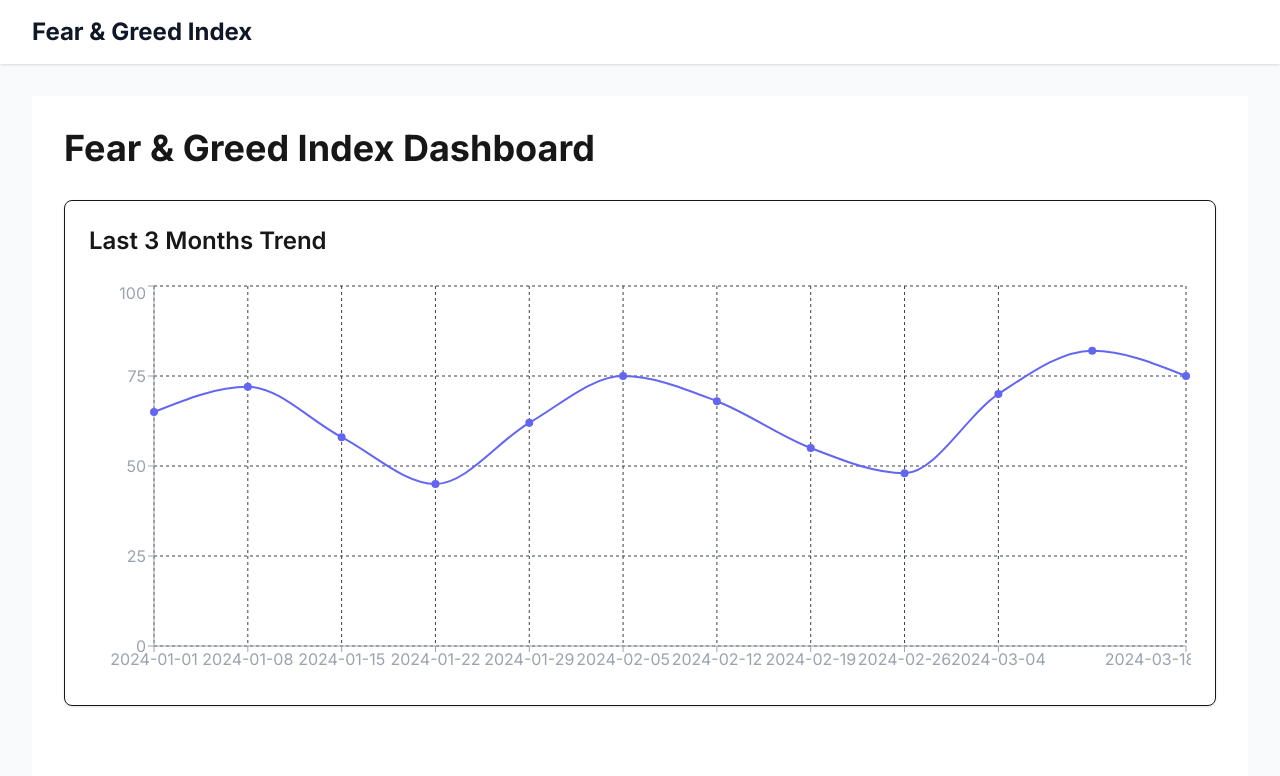
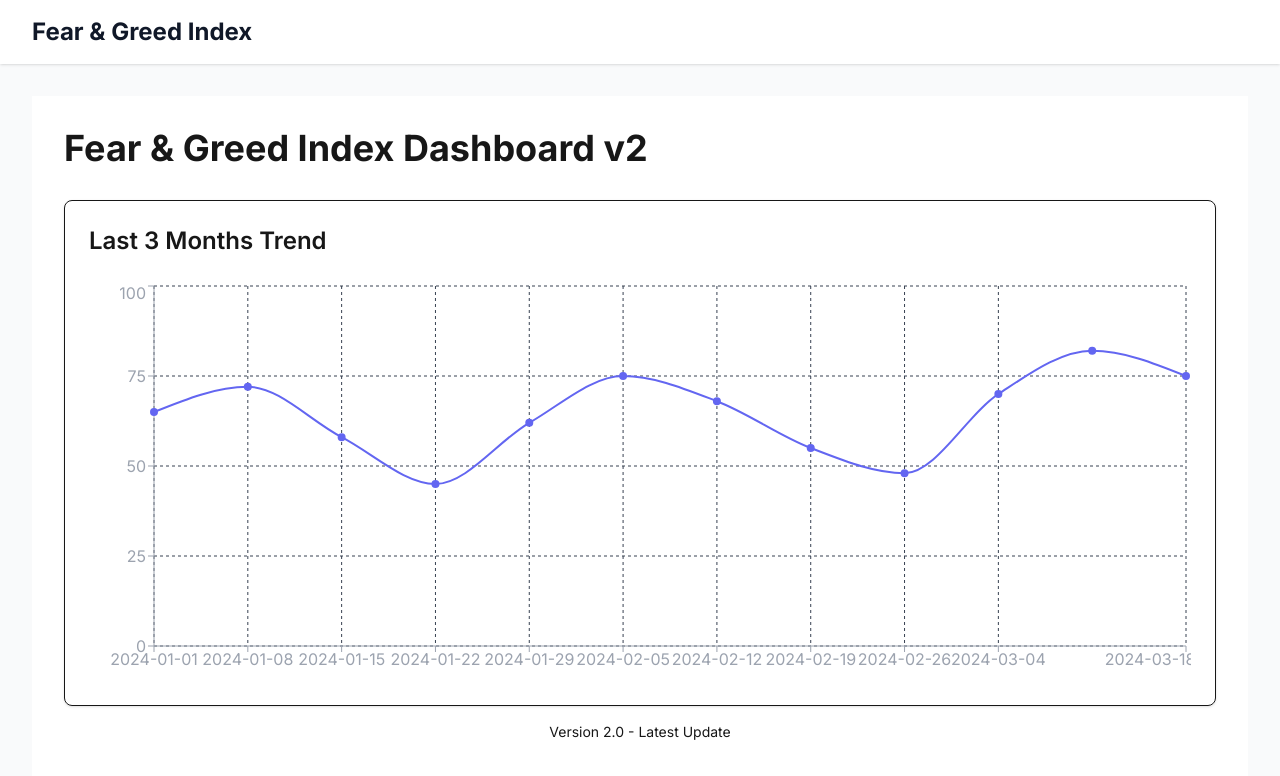
Before and after one commit to callagano/MarketMelodrama, a Next.js app: page / in a window 1280 px wide. Shown: the top 776 px of the page. Built offline with nearby package versions, Linux system fonts and the light colour scheme.

Commit message:
Add version number to force rebuild

```diff
--- a/src/app/page.tsx
+++ b/src/app/page.tsx
@@ -25,7 +25,7 @@ export default function Home() {
     <ThemeProvider attribute="class" defaultTheme="dark">
       <div className="min-h-screen bg-background p-8">
         <div className="max-w-7xl mx-auto">
-          <h1 className="text-4xl font-bold mb-8 text-foreground">Fear & Greed Index Dashboard</h1>
+          <h1 className="text-4xl font-bold mb-8 text-foreground">Fear & Greed Index Dashboard v2</h1>
 
           <Card className="p-6 bg-card">
             <h2 className="text-2xl font-semibold mb-6 text-card-foreground">Last 3 Months Trend</h2>
@@ -63,6 +63,9 @@ export default function Home() {
               </ResponsiveContainer>
             </div>
           </Card>
+          <div className="text-sm text-muted-foreground mt-4 text-center">
+            Version 2.0 - Latest Update
+          </div>
         </div>
       </div>
     </ThemeProvider>
```
